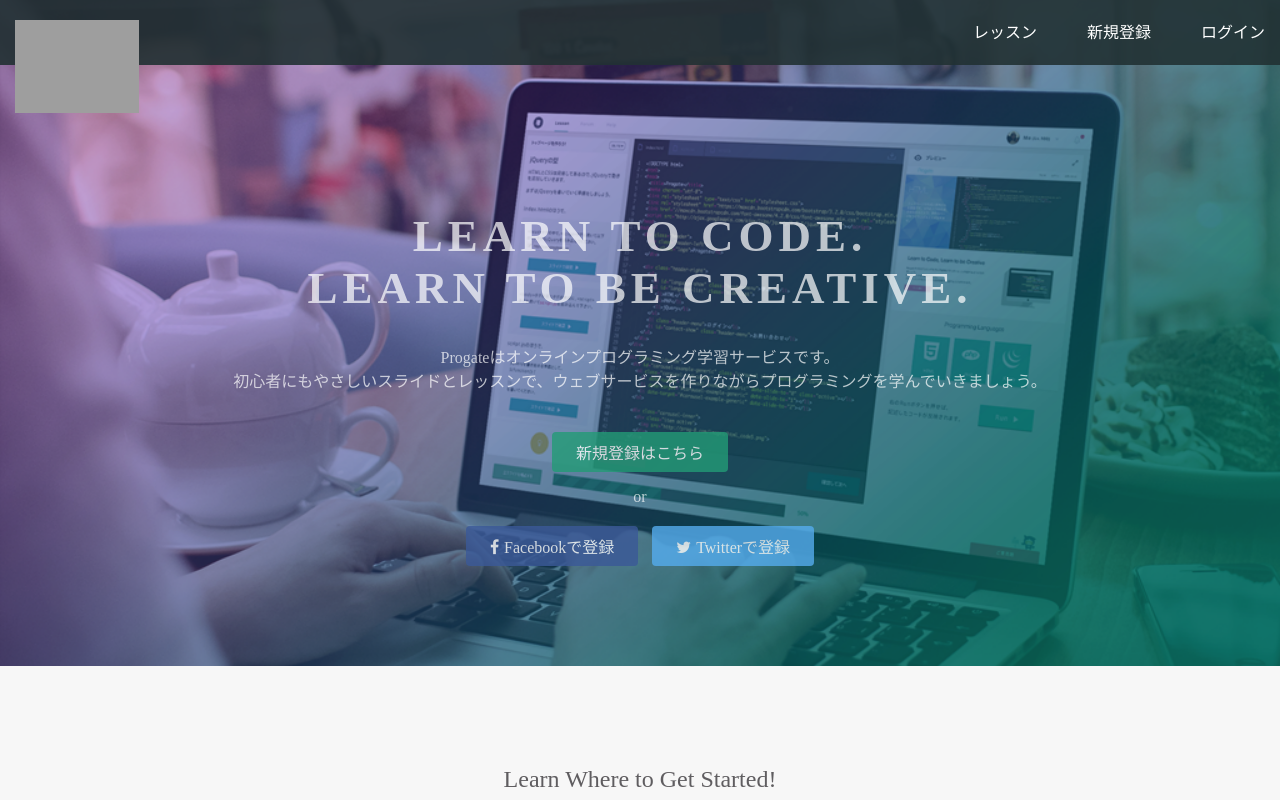
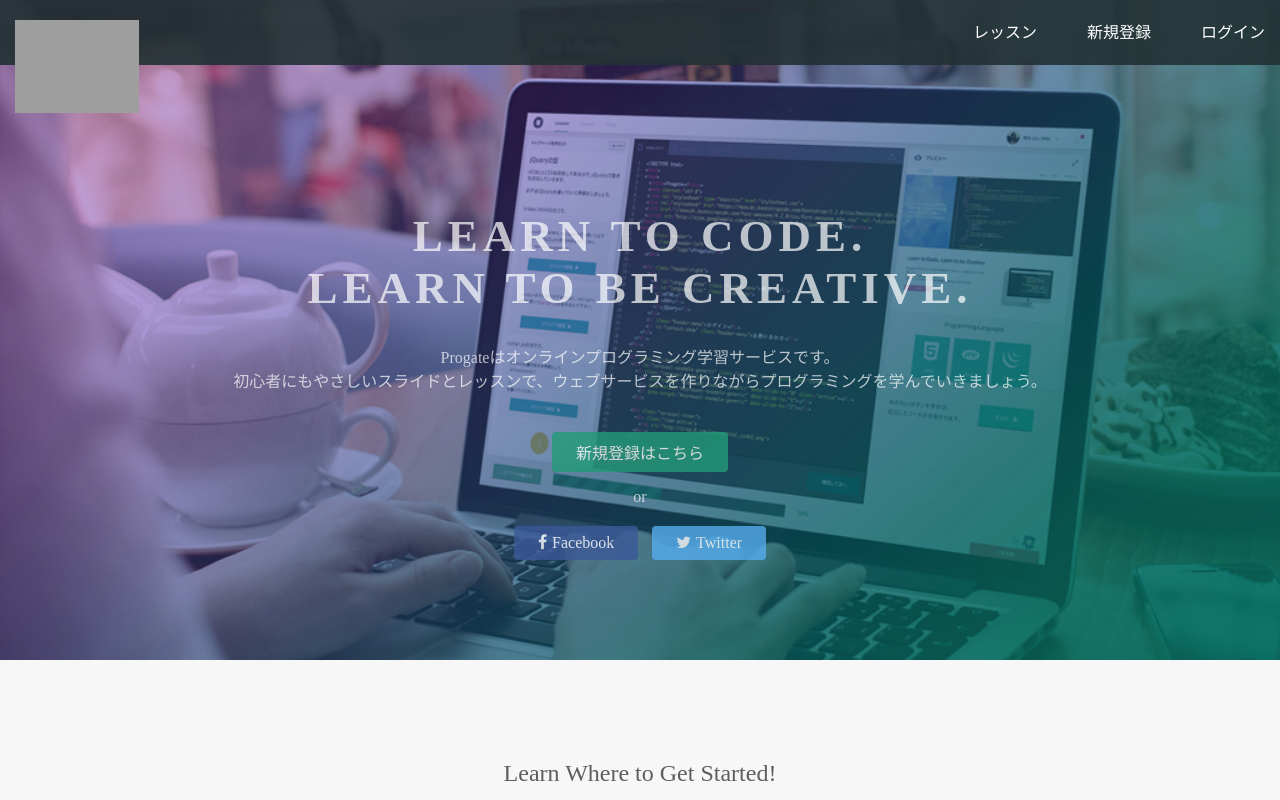
Before and after one commit to rokkaku36/1, a plain HTML site: page index.html in a window 1280 px wide. Shown: the top 800 px of the page. Drawn offline with Linux system fonts and the light colour scheme; grey boxes are pictures that could not be loaded.

Commit message:
Update index.html

```diff
--- a/index.html
+++ b/index.html
@@ -3,7 +3,7 @@
 <head>
   <meta charset="utf-8">
   <meta name="viewport" content="width=device-width, initial-scale=1.0">
-  <title>Progate</title>
+  <title>初！Web公開！！！</title>
   <link href="https://maxcdn.bootstrapcdn.com/font-awesome/4.7.0/css/font-awesome.min.css" rel="stylesheet" integrity="sha384-wvfXpqpZZVQGK6TAh5PVlGOfQNHSoD2xbE+QkPxCAFlNEevoEH3Sl0sibVcOQVnN" crossorigin="anonymous">
   <link rel="stylesheet" type="text/css" href="stylesheet.css">
 </head>
@@ -28,8 +28,8 @@
       <div class="btn-wrapper">
         <a href="#" class="btn signup">新規登録はこちら</a>
         <p>or</p>
-        <a href="#" class="btn facebook"><span class="fa fa-facebook"></span>Facebookで登録</a>
-        <a href="#" class="btn twitter"><span class="fa fa-twitter"></span>Twitterで登録</a>
+        <a href="#" class="btn facebook"><span class="fa fa-facebook"></span>Facebook</a>
+        <a href="#" class="btn twitter"><span class="fa fa-twitter"></span>Twitter</a>
       </div>
     </div>
   </div>
```
